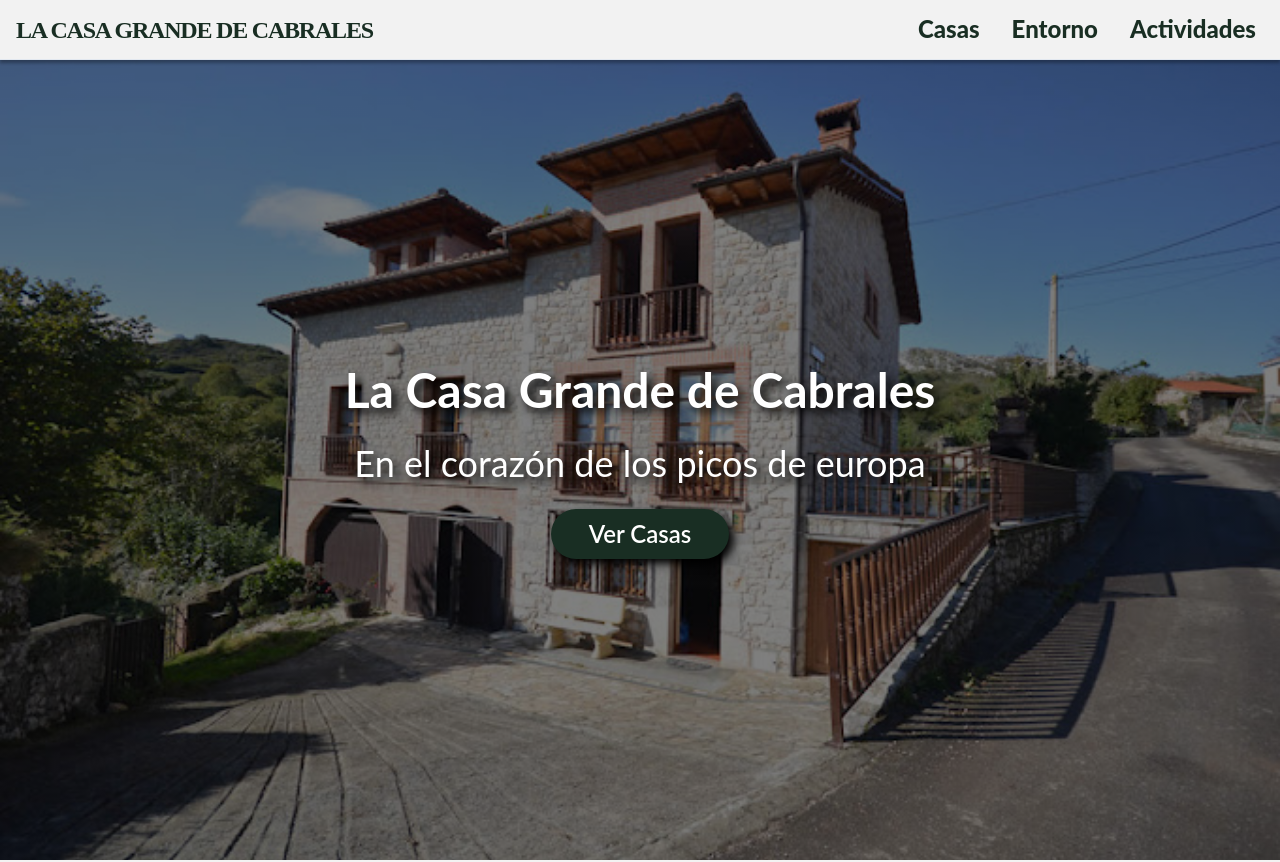
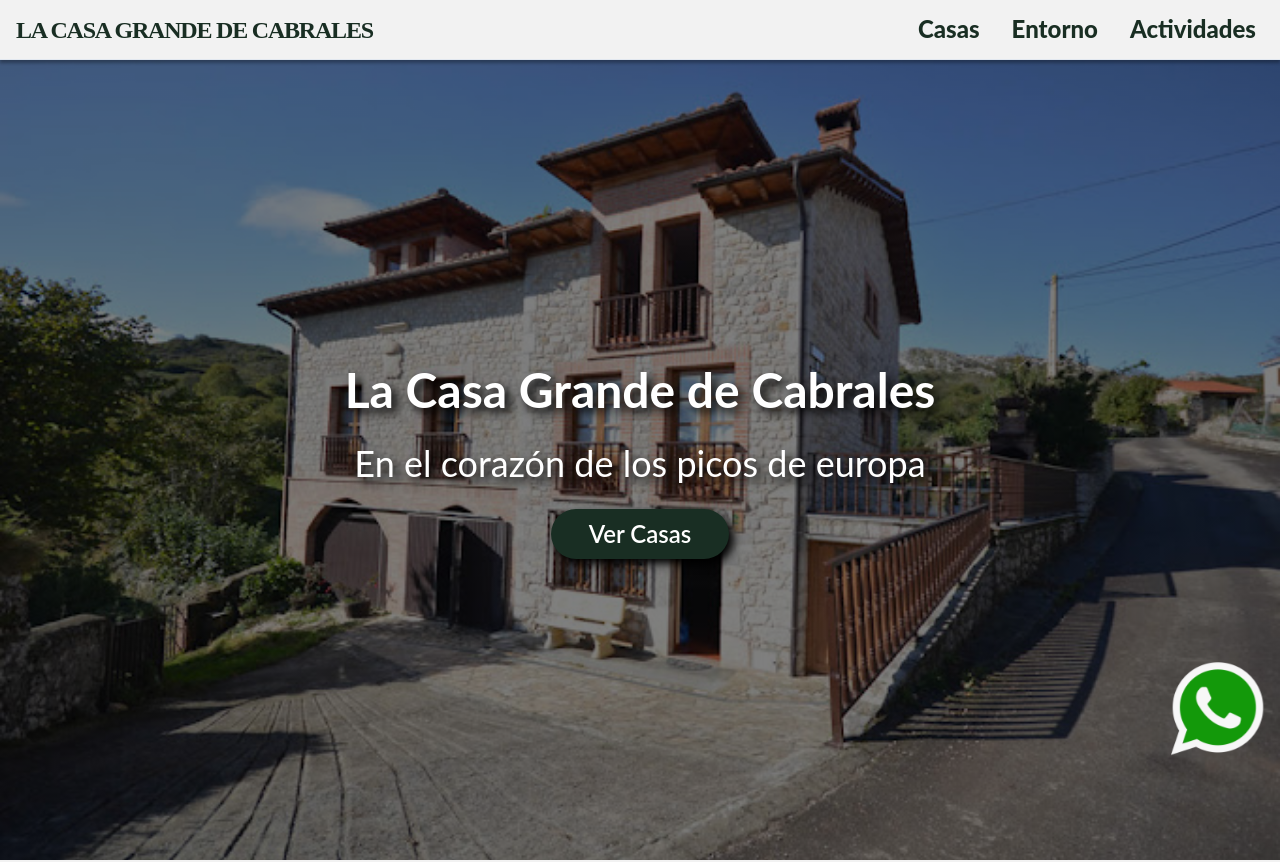
Before and after one commit to Alberto-Guerra/La-Casa-Grande-De-Cabrales, a Next.js app in the folder la-casa-grande/: page / in a window 1280 px wide. Shown: the top 862 px of the page. Built offline with nearby package versions, Linux system fonts and the light colour scheme.

Commit message:
prueba whatsapp

```diff
--- /dev/null
+++ b/la-casa-grande/components/Whatsapp.tsx
@@ -0,0 +1,12 @@
+import { Link, Image } from "@chakra-ui/react";
+
+import whats from "../public/images/whatsapp.png";
+
+export default function whatsapp() {
+  return (
+    <Link zIndex={1}>
+      <Image src={whats.src} width={"30px"} height={"auto"}
+      top={"90%"}/>
+    </Link>
+  );
+}
--- a/la-casa-grande/pages/index.tsx
+++ b/la-casa-grande/pages/index.tsx
@@ -6,33 +6,38 @@ import Hero from "@/components/Hero";
 import Info from "@/components/Info";
 import Card from "@/components/Card";
 import ActivityCard from "@/components/ActivityCard";
-import Footer from "@/components/Footer"
+import Footer from "@/components/Footer";
+import Whatsapp from "@/components/Whatsapp";
 
-import { Box, Text, Flex } from "@chakra-ui/react";
+import whats from "../public/images/whatsapp.png";
 
-import casa1 from "../public/images/casa.jpg"
-import casa2 from "../public/images/casa2.jpg"
+import { Box, Text, Flex, Link, Image } from "@chakra-ui/react";
+
+import casa1 from "../public/images/casa.jpg";
+import casa2 from "../public/images/casa2.jpg";
 
 export default function Home() {
   return (
     <>
       <Flex bgColor={"#F2F2F2"} direction={"column"} scrollBehavior={"smooth"}>
-
         <Head>
           <title>Create Next App</title>
           <meta name="description" content="Generated by create next app" />
           <meta name="viewport" content="width=device-width, initial-scale=1" />
           <link rel="icon" href="/favicon.ico" />
         </Head>
+
         <Nav />
+        <Link href={"https://api.whatsapp.com/send?phone=34608431902"} zIndex={1} position={"fixed"} bottom={"5%"} right={"1%"} >
+          <Image src={whats.src} width={{base:"30px", md:"50px", xl:"100px"}} height={"auto"} />
+        </Link>
         <Hero />
         <Flex maxWidth={"1800"} direction={"column"} alignSelf={"center"}>
           <Info />
-        <Box textAlign={"center"} >
+          <Box textAlign={"center"}>
             <Text
               id="casas"
               scrollMarginTop={"100px"}
-
               color="#192E23"
               fontFamily="Lato"
               fontWeight={"extrabold"}
@@ -53,18 +58,14 @@ export default function Home() {
                 price={110}
                 people={8}
                 link={"/casas/casa1"}
-              image={
-                casa1.src
-              }
+                image={casa1.src}
               />
               <Card
                 name={"LA CASA GRANDE 2"}
                 price={90}
                 people={6}
                 link={""}
-              image={
-                casa1.src
-              }
+                image={casa1.src}
               />
             </Flex>
             <Text
@@ -107,8 +108,7 @@ export default function Home() {
             </Flex>
           </Box>
         </Flex>
-        <Footer/>
-
+        <Footer />
       </Flex>
     </>
   );
```
Also changed, not shown: la-casa-grande/public/images/whatsapp.png (added). Lines whose indentation alone changed are shown as unchanged.
